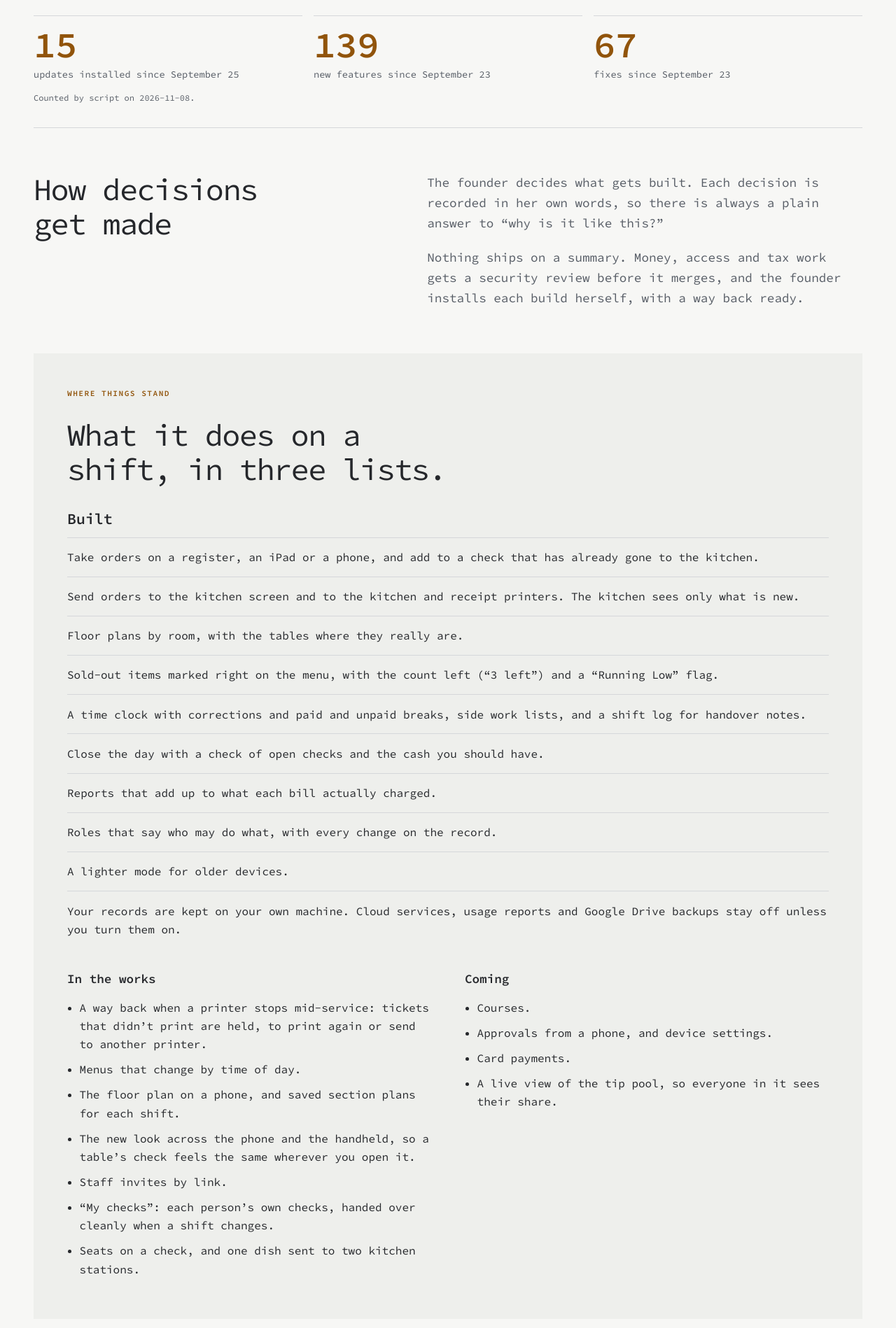
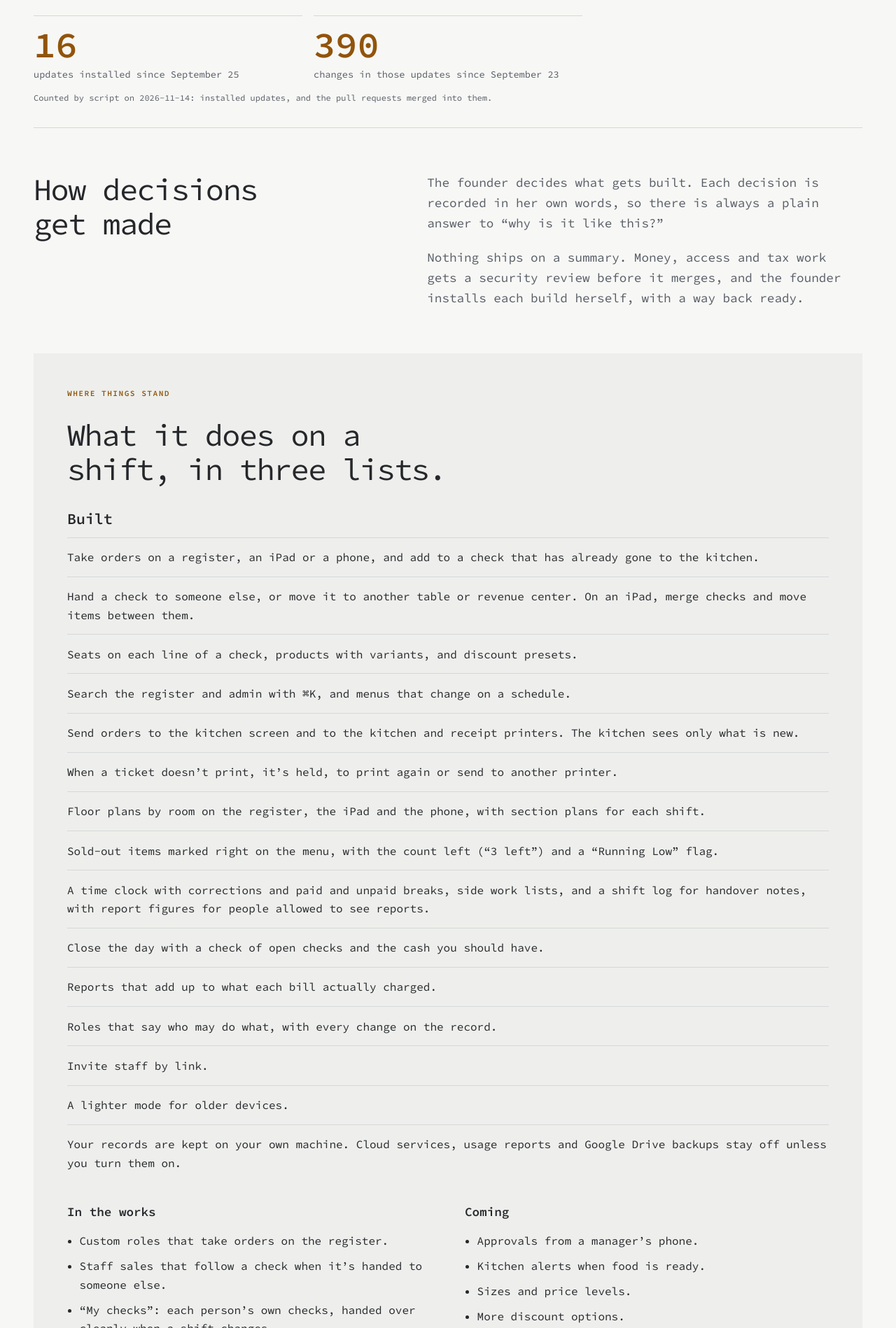
Before and after one commit to j-xyz/j-xyz.github.io, an Eleventy site: page src/build.njk in a window 1280 px wide. Shown: the part 840-2738 px from the top of the page at 70% size. Built offline with nearby package versions, Linux system fonts and the light colour scheme; Eleventy itself is replaced by a stand-in of ours; files that its build step writes are made by us from their sources.

Commit message:
feat(site): the November update, for the build cut at 9fa33b37
Lists checked against the records on 2026-11-14: Built = merged by 9fa33b37 (PR #466), the planned production cut; In the works = merged after the cut or with CI; Coming = items accepted as designed on 2026-11-14 and queued; card payments and the tip pool marked not scheduled. Numbers strip now counts installed updates and the pull requests merged into them (strip-count-v3, provisional 16 / 390 until the build is installed). Home page drawings captioned as drawings. Merge only after the build is live; recount then. Prepared by Tessa / GTM under gtm-site-push-grant-20261108-r1.

```diff
--- a/src/_data/built.json
+++ b/src/_data/built.json
@@ -1,6 +1,18 @@
 [
   {
     "text": "Take orders on a register, an iPad or a phone, and add to a check that has already gone to the kitchen.",
+    "images": []
+  },
+  {
+    "text": "Hand a check to someone else, or move it to another table or revenue center. On an iPad, merge checks and move items between them.",
+    "images": []
+  },
+  {
+    "text": "Seats on each line of a check, products with variants, and discount presets.",
+    "images": []
+  },
+  {
+    "text": "Search the register and admin with ⌘K, and menus that change on a schedule.",
     "images": []
   },
   {
@@ -8,7 +20,11 @@
     "images": []
   },
   {
-    "text": "Floor plans by room, with the tables where they really are.",
+    "text": "When a ticket doesn’t print, it’s held, to print again or send to another printer.",
+    "images": []
+  },
+  {
+    "text": "Floor plans by room on the register, the iPad and the phone, with section plans for each shift.",
     "images": []
   },
   {
@@ -16,7 +32,7 @@
     "images": []
   },
   {
-    "text": "A time clock with corrections and paid and unpaid breaks, side work lists, and a shift log for handover notes.",
+    "text": "A time clock with corrections and paid and unpaid breaks, side work lists, and a shift log for handover notes, with report figures for people allowed to see reports.",
     "images": []
   },
   {
@@ -32,6 +48,10 @@
     "images": []
   },
   {
+    "text": "Invite staff by link.",
+    "images": []
+  },
+  {
     "text": "A lighter mode for older devices.",
     "images": []
   },
--- a/src/_data/numbers.json
+++ b/src/_data/numbers.json
@@ -1,8 +1,7 @@
 {
-  "countedOn": "2026-11-08",
-  "updates": 15,
-  "features": 139,
-  "fixes": 67,
+  "countedOn": "2026-11-14",
+  "updates": 16,
+  "changes": 390,
   "updatesSince": "September 25",
-  "featuresSince": "September 23"
+  "changesSince": "September 23"
 }
--- a/src/_data/updates.json
+++ b/src/_data/updates.json
@@ -1,4 +1,25 @@
 [
+  {
+    "name": "The November update",
+    "intro": "Checks that move with the service, the phone as a register, and a kitchen and printers that recover.",
+    "items": [
+      "Hand a check to someone else, or move it to another table or revenue center.",
+      "On an iPad, merge checks and move items between them.",
+      "Seats on each line of a check.",
+      "Products with variants, such as a glass or a bottle of the house red.",
+      "Discount presets the owner sets up, next to open discounts.",
+      "The phone gets the register and a floor screen, and works on phones as small as 320 px.",
+      "After sending an order on an iPad, choose what happens next. A check switcher and check labels keep several checks apart.",
+      "Search the register and admin with ⌘K, with a suggestion strip on touch screens.",
+      "Section plans for each shift, reviewed before they’re saved, and one active floor plan per revenue center.",
+      "Menus on a schedule, and courses you can rename.",
+      "Invite staff by link. The change log is written in plain words.",
+      "On the kitchen screen: bump mode, bump-bar keys learned per device, and a key legend.",
+      "When a ticket doesn’t print, it’s held, to print again or send to another printer. A printer guide walks through the checks.",
+      "Report figures in the logbook, for people allowed to see reports.",
+      "Audit history is kept through a database import."
+    ]
+  },
   {
     "name": "The October 21 update",
     "intro": "Breaks on the time clock, open prices, and the floor on more screens.",
--- a/src/build.njk
+++ b/src/build.njk
@@ -11,10 +11,9 @@ permalink: /build/index.html
   <p class="eyebrow">By the numbers</p>
   <ul>
     <li><strong>{{ numbers.updates }}</strong><span>updates installed since {{ numbers.updatesSince }}</span></li>
-    <li><strong>{{ numbers.features }}</strong><span>new features since {{ numbers.featuresSince }}</span></li>
-    <li><strong>{{ numbers.fixes }}</strong><span>fixes since {{ numbers.featuresSince }}</span></li>
+    <li><strong>{{ numbers.changes }}</strong><span>changes in those updates since {{ numbers.changesSince }}</span></li>
   </ul>
-  <p class="strip-note">Counted by script on {{ numbers.countedOn }}.</p>
+  <p class="strip-note">Counted by script on {{ numbers.countedOn }}: installed updates, and the pull requests merged into them.</p>
 </section>
 <section class="editorial section">
   <h2>How decisions get made</h2>
@@ -37,23 +36,23 @@ permalink: /build/index.html
     <div>
       <h3>In the works</h3>
       <ul class="status-list">
-        <li>A way back when a printer stops mid-service: tickets that didn’t print are held, to print again or send to another printer.</li>
-        <li>Menus that change by time of day.</li>
-        <li>The floor plan on a phone, and saved section plans for each shift.</li>
-        <li>The new look across the phone and the handheld, so a table’s check feels the same wherever you open it.</li>
-        <li>Staff invites by link.</li>
+        <li>Custom roles that take orders on the register.</li>
+        <li>Staff sales that follow a check when it’s handed to someone else.</li>
         <li>“My checks”: each person’s own checks, handed over cleanly when a shift changes.</li>
-        <li>Seats on a check, and one dish sent to two kitchen stations.</li>
+        <li>Seats shown on the kitchen screen.</li>
+        <li>A notification center.</li>
       </ul>
     </div>
     <div>
       <h3>Coming</h3>
       <ul class="status-list">
-        <li>Courses.</li>
-        <li>Approvals from a phone, and device settings.</li>
-        <li>Card payments.</li>
-        <li>A live view of the tip pool, so everyone in it sees their share.</li>
+        <li>Approvals from a manager’s phone.</li>
+        <li>Kitchen alerts when food is ready.</li>
+        <li>Sizes and price levels.</li>
+        <li>More discount options.</li>
+        <li>Report screens, and ticket print options.</li>
       </ul>
+      <p class="status">Not scheduled yet: card payments, and a live view of the tip pool so everyone in it sees their share.</p>
     </div>
   </div>
 </section>
--- a/src/index.njk
+++ b/src/index.njk
@@ -89,7 +89,7 @@ layout: layout.njk
 </section>
 <section class="peeks section" aria-labelledby="peeks-title">
   <div class="section-heading">
-    <p class="eyebrow">A first look</p><h2 id="peeks-title">Drawn for the hands that use it.</h2><p>Early design drawings, with sample data only. Coming, not shipped.</p>
+    <p class="eyebrow">A first look</p><h2 id="peeks-title">Drawn for the hands that use it.</h2><p>Design drawings, with sample data only. They’re drawings, not screenshots of the app.</p>
   </div>
   <figure class="peek-mark"><img class="peek-frame" src="assets/peeks/peek-1.png" width="800" height="1000" loading="lazy" alt="The hearth mark: a stone arch with a flame inside"><figcaption>The hearth mark</figcaption></figure>
   <div class="peek-grid">
--- a/src/whats-new.njk
+++ b/src/whats-new.njk
@@ -23,7 +23,7 @@ permalink: /whats-new/index.html
     <p>Counted by script from the release list and the merged pull requests on {{ numbers.countedOn }}:</p>
     <ul>
       <li><strong>{{ numbers.updates }}</strong> updates installed since {{ numbers.updatesSince }}</li>
-      <li><strong>{{ numbers.features }}</strong> new features and <strong>{{ numbers.fixes }}</strong> fixes since {{ numbers.featuresSince }}</li>
+      <li><strong>{{ numbers.changes }}</strong> changes in those updates since {{ numbers.changesSince }}</li>
     </ul>
   </div>
 </section>
```
